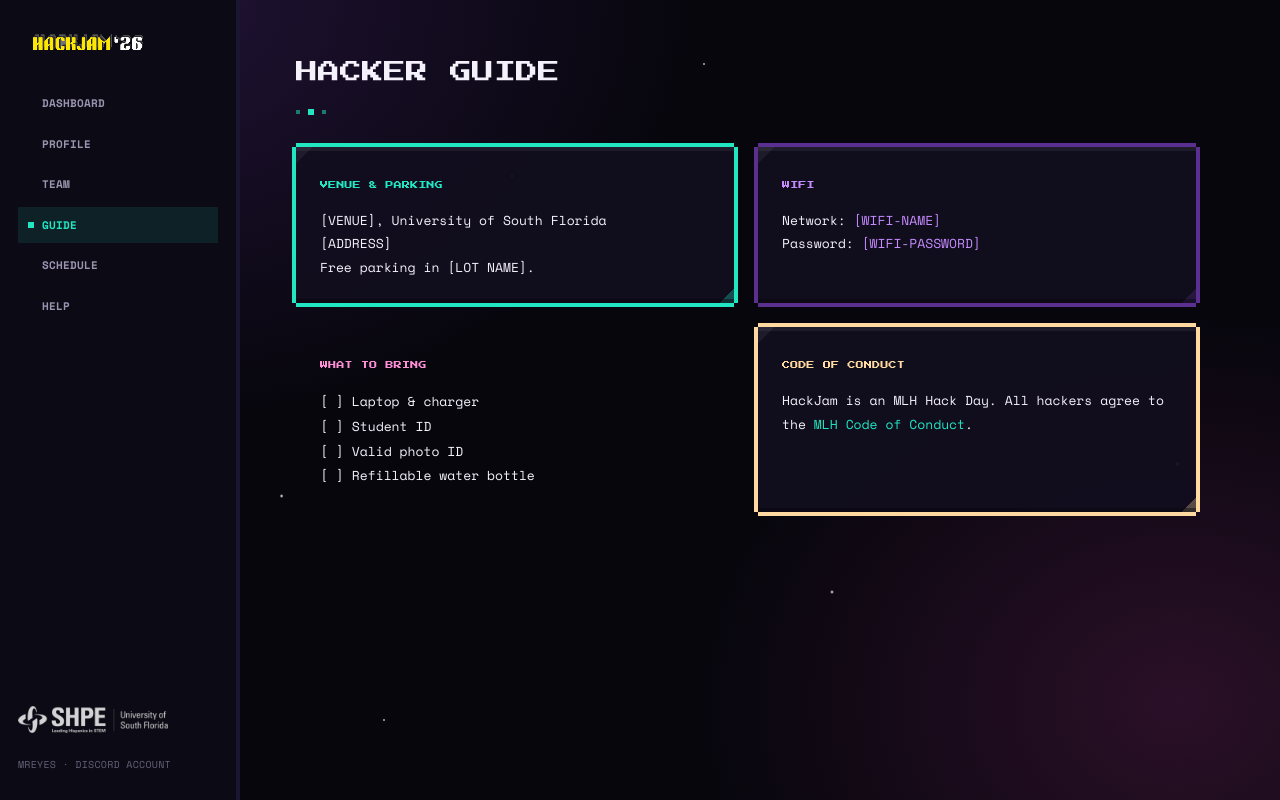
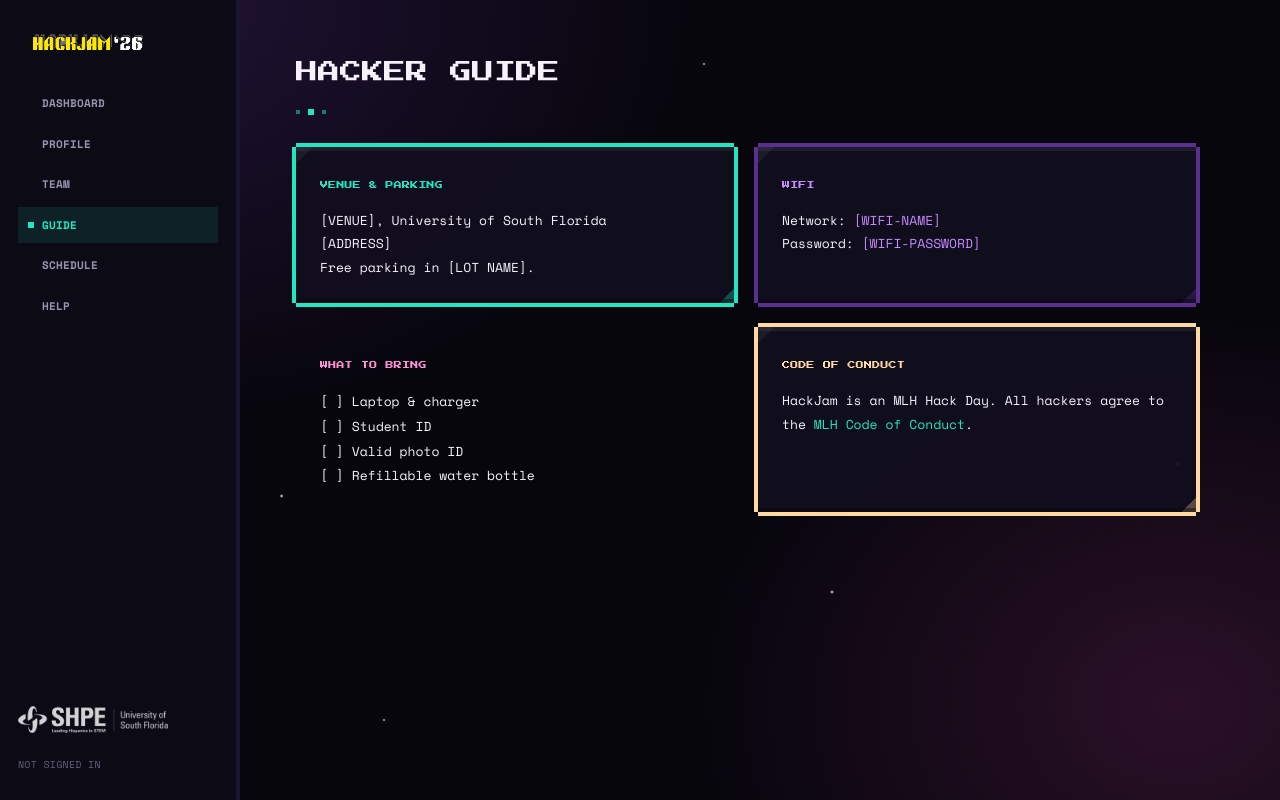
Before and after one commit to devshpeusf/Hackers-platform, a Next.js app: page /guide in a window 1280 px wide. Built offline with nearby package versions, Linux system fonts and the light colour scheme; no server answers.

Commit message:
PLAT-44: Show signed-in Discord user in sidebar

```diff
--- a/src/app/(app)/layout.tsx
+++ b/src/app/(app)/layout.tsx
@@ -1,3 +1,6 @@
+import { createClient } from "@/lib/supabase/server"; //client creator imports
+import { toApplicantIdentity } from "@/lib/supabase/user";
+
 import type { ReactNode } from "react";
 import Sidebar from "@/components/layout/Sidebar";
 
@@ -6,10 +9,20 @@ import Sidebar from "@/components/layout/Sidebar";
  * area. The mockup's 56px desktop padding is kept faithful at md+;
  * mobile gets a smaller inset since the sidebar becomes a top bar.
  */
-export default function AppLayout({ children }: { children: ReactNode }) {
+export default async function AppLayout({ children }: { children: ReactNode }) {
+
+  const supabase = await createClient(); // create client to show real using session's cookies
+  const {  // ask supabase client who is currently signed in
+    data: { user },
+  } = await supabase.auth.getUser();
+
+  const identity = user ? toApplicantIdentity(user) : null; // read discord identity if it exists, leave null o/w
+  const accountLabel = identity ?  `${identity.username} · DISCORD ACCOUNT` //show username in sidebar or not signed in o/w
+  : "NOT SIGNED IN";
+
   return (
     <div className="flex min-h-screen flex-col md:flex-row">
-      <Sidebar />
+      <Sidebar accountLabel = {accountLabel}/>
       <main className="flex-1 px-5 py-8 md:px-14 md:py-14">{children}</main>
     </div>
   );
--- a/src/components/layout/Sidebar.tsx
+++ b/src/components/layout/Sidebar.tsx
@@ -4,7 +4,6 @@ import { useState } from "react";
 import Image from "next/image";
 import clsx from "@/lib/clsx";
 import SidebarNav from "./SidebarNav";
-import { sidebarUser } from "@/lib/placeholder-data";
 
 /**
  * The sidebar shell: logo, nav, SHPE USF logo, account line. Desktop
@@ -12,7 +11,7 @@ import { sidebarUser } from "@/lib/placeholder-data";
  * collapses into a slide-in drawer behind a hamburger button, since
  * organizers will use this on phones at the door.
  */
-export default function Sidebar() {
+export default function Sidebar( { accountLabel }: { accountLabel: string}) {
   const [open, setOpen] = useState(false);
 
   return (
@@ -66,7 +65,7 @@ export default function Sidebar() {
           height={27}
           className="mb-5 w-[150px] h-auto opacity-[0.82]"
         />
-        <div className="text-[10px] tracking-wide text-text-faintest">{sidebarUser.handle}</div>
+        <div className="text-[10px] tracking-wide text-text-faintest">{accountLabel}</div>
       </aside>
     </>
   );
--- a/src/lib/placeholder-data.ts
+++ b/src/lib/placeholder-data.ts
@@ -21,10 +21,6 @@ export const navItems: NavItem[] = [
   { id: "schedule", label: "SCHEDULE", href: "/schedule" },
   { id: "help", label: "HELP", href: "/help" },
 ];
-
-export const sidebarUser = {
-  handle: "MREYES · DISCORD ACCOUNT",
-};
 
 export const hacker = {
   firstName: "Mariana",
```
